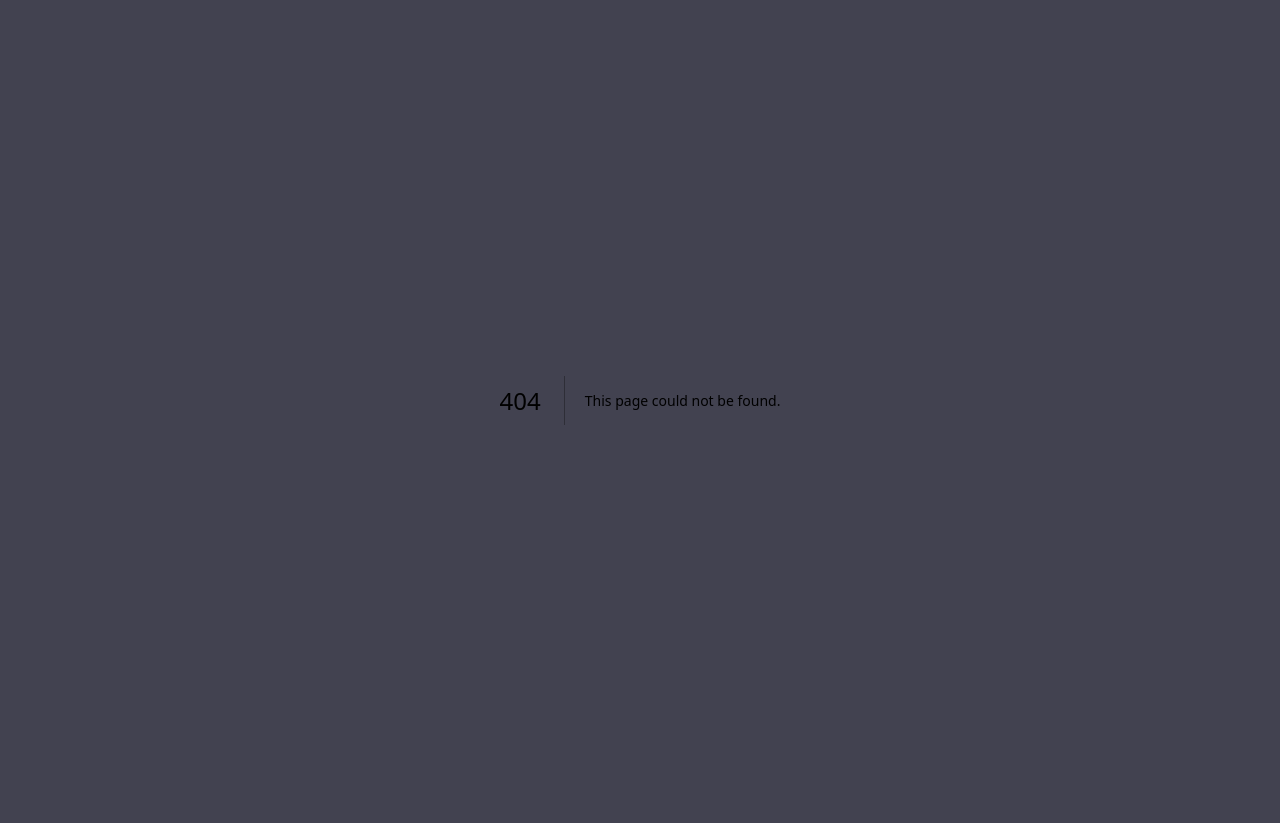
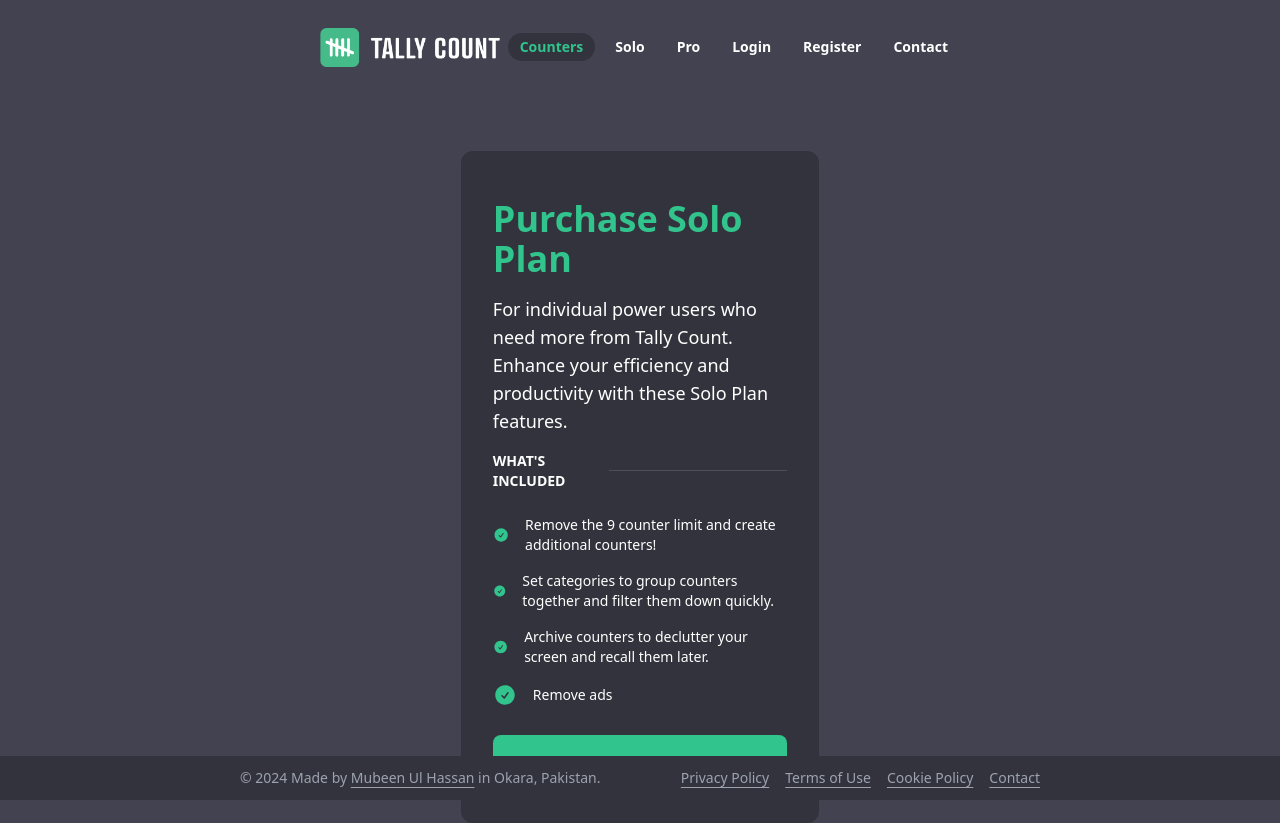
Before and after one commit to Mubeen-Ul-Hassan/tally-counter, a Next.js app: page /solo in a window 1280 px wide. Before the commit this address had no page. Before the commit the page ends 800 px from the top, so only its background shows below. Built offline with nearby package versions, Linux system fonts and the light colour scheme.

Commit message:
route solo

```diff
--- a/app/layout.tsx
+++ b/app/layout.tsx
@@ -1,4 +1,6 @@
 import "./globals.css";
+import Header from "@/components/Header";
+import Footer from "@/components/Footer";
 
 export default function RootLayout({
   children,
@@ -7,7 +9,11 @@
 }>) {
   return (
     <html lang="en">
-      <body className="bg-customGray">{children}</body>
+      <body className="bg-customGray">
+        <Header />
+        {children}
+        <Footer />
+      </body>
     </html>
   );
 }
--- a/app/page.tsx
+++ b/app/page.tsx
@@ -1,5 +1,4 @@
 "use client";
-import Header from "@/components/Header";
 import React, { useState } from "react";
 import Screen from "@/components/Screen";
 import Button from "@/components/Button";
@@ -9,7 +8,6 @@
 
   return (
     <div>
-      <Header />
       <Screen count={count} />
       <Button setCount={setCount} count={count} />
       <div className="flex justify-center ">
--- /dev/null
+++ b/app/solo/page.tsx
@@ -0,0 +1,53 @@
+import { CheckCircleIcon } from "@heroicons/react/24/solid";
+import CardButton from "@/components/CardButton";
+
+export default function Page() {
+  return (
+    <div>
+      <section className=" flex justify-center mt-14">
+        <div className="bg-customDarkGray w-[28%] rounded-xl p-8">
+          <h1 className="text-customGreen text-4xl font-extrabold py-4">
+            Purchase Solo Plan
+          </h1>
+          <p className="text-white text-lg">
+            For individual power users who need more from Tally Count. Enhance
+            your efficiency and productivity with these Solo Plan features.
+          </p>
+
+          <div className="flex justify-between items-center py-4">
+            <h1 className="text-white text-sm font-extrabold">
+              {"WHAT'S INCLUDED"}
+            </h1>
+            <hr className="w-8/12 opacity-15" />
+          </div>
+
+          <ul className="text-sm">
+            <li className="flex items-center gap-4 text-white py-2">
+              <CheckCircleIcon className="size-6 text-customGreen" />{" "}
+              <p>Remove the 9 counter limit and create additional counters!</p>
+            </li>
+            <li className="flex items-center gap-4 text-white py-2">
+              <CheckCircleIcon className="size-6 text-customGreen" />{" "}
+              <p>
+                Set categories to group counters together and filter them down
+                quickly.
+              </p>
+            </li>
+            <li className="flex items-center gap-4 text-white py-2">
+              <CheckCircleIcon className="size-6 text-customGreen" />{" "}
+              <p>
+                Archive counters to declutter your screen and recall them later.
+              </p>
+            </li>
+            <li className="flex items-center gap-4 text-white py-2">
+              <CheckCircleIcon className="size-6 text-customGreen" />{" "}
+              <p>Remove ads</p>
+            </li>
+          </ul>
+
+          <CardButton buttonContent={"Register And Purchase"} />
+        </div>
+      </section>
+    </div>
+  );
+}
--- /dev/null
+++ b/components/CardButton.tsx
@@ -0,0 +1,13 @@
+export default function CardButton({
+  buttonContent,
+}: {
+  buttonContent: string;
+}) {
+  return (
+    <section>
+      <div className="rounded-lg bg-customGreen text-white font-bold p-4 text-center mt-5">
+        <button>{buttonContent}</button>
+      </div>
+    </section>
+  );
+}
--- /dev/null
+++ b/components/Footer.tsx
@@ -0,0 +1,25 @@
+export default function Footer() {
+  return (
+    <footer className="fixed bottom-0 left-0 w-full">
+      <div className="bg-customDarkGray flex justify-between items-center px-60 py-3 text-gray-400 text-sm">
+        <p>
+          © 2024 Made by{" "}
+          <a
+            href="https://www.linkedin.com/in/mubeen-ul-hassan/"
+            className="underline underline-offset-4"
+          >
+            Mubeen Ul Hassan
+          </a>{" "}
+          in Okara, Pakistan.
+        </p>
+
+        <ul className="flex gap-4 [&_li]:underline [&_li]:underline-offset-4">
+          <li>Privacy Policy</li>
+          <li>Terms of Use</li>
+          <li>Cookie Policy</li>
+          <li>Contact</li>
+        </ul>
+      </div>
+    </footer>
+  );
+}
--- a/components/Header.tsx
+++ b/components/Header.tsx
@@ -1,3 +1,4 @@
+import Link from "next/link";
 import Image from "next/image";
 import { Bars3Icon } from "@heroicons/react/24/outline";
 
@@ -15,10 +16,10 @@
       <div>
         <ul className="sm:flex text-sm sm:gap-2 sm:items-center text-white font-semibold hidden">
           <li className="bg-customDarkGray px-3 py-1 rounded-2xl text-customGreen">
-            Counters
+            <Link href={"/"}>Counters</Link>
           </li>
           <li className="hover:text-customGreen hover:bg-customDarkGray px-3 py-1 rounded-2xl">
-            Solo
+            <Link href={"/solo"}>Solo</Link>
           </li>
           <li className="hover:text-customGreen hover:bg-customDarkGray px-3 py-1 rounded-2xl">
             Pro
```
